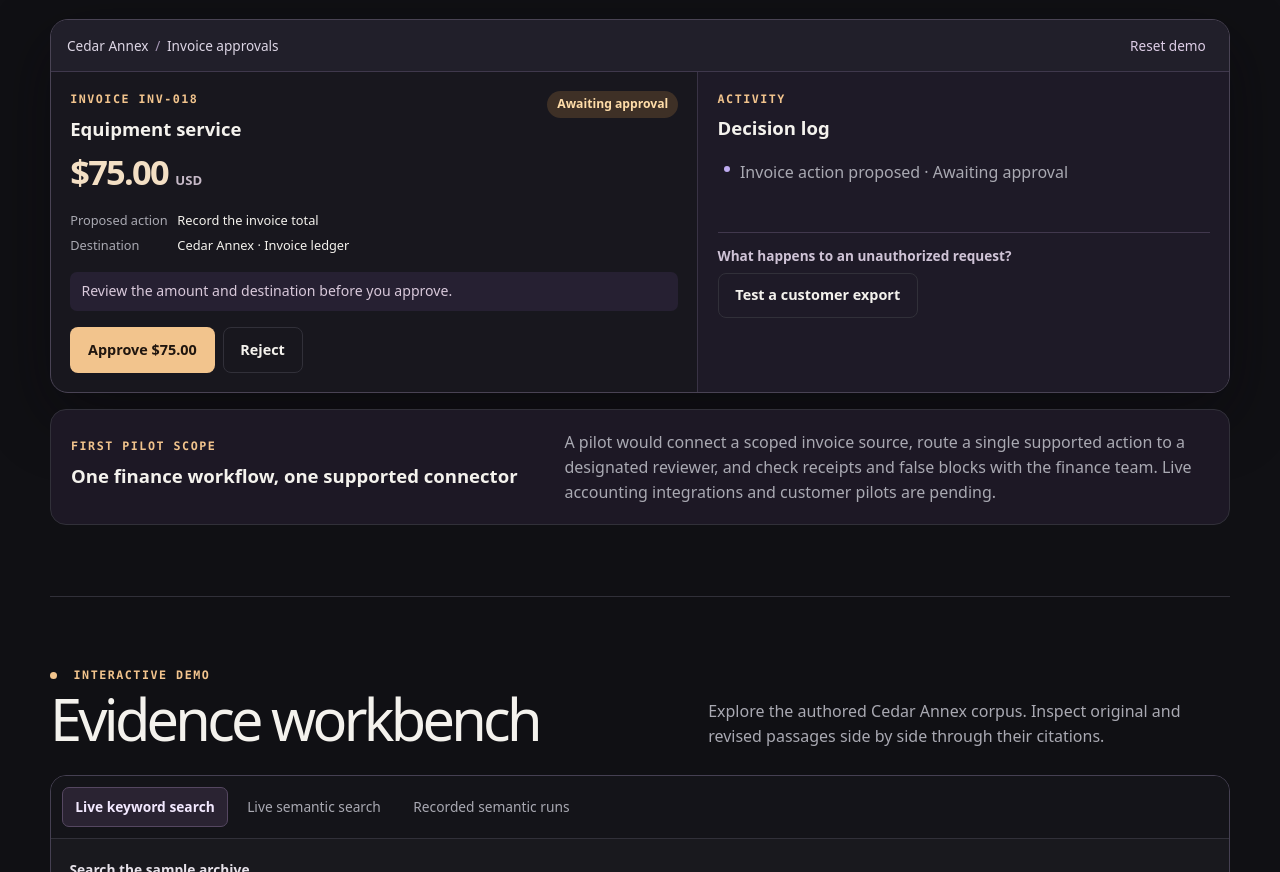
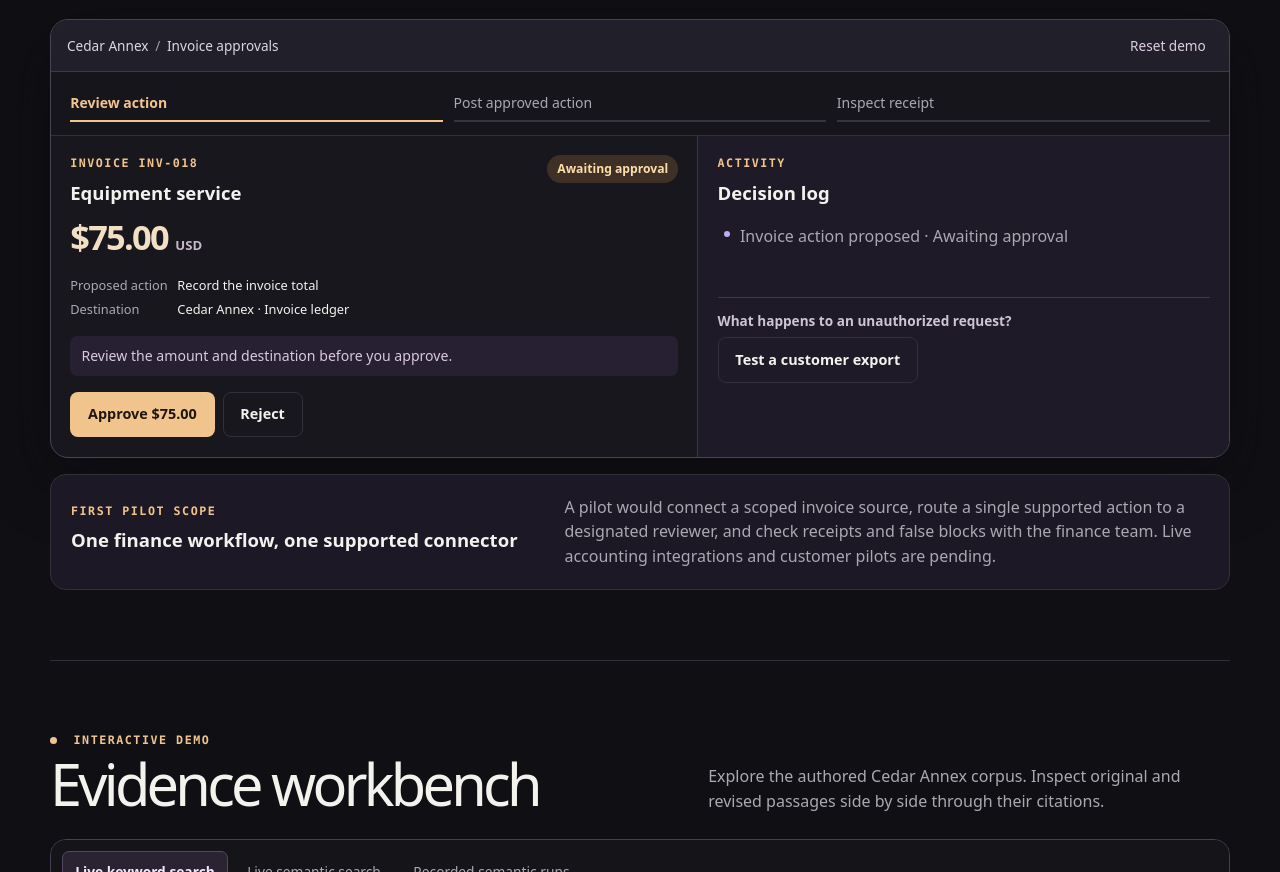
Before and after one commit to Hassan043/agentgate-site, a plain HTML site: page index.html in a window 1280 px wide. Shown: the part 1008-1880 px from the top of the page. Drawn offline with Linux system fonts and the light colour scheme.

Commit message:
Show live review progress in the public invoice demo

```diff
--- a/controls.mjs
+++ b/controls.mjs
@@ -24,6 +24,7 @@ export function transition(current, action) {
 
 if (typeof document !== 'undefined') {
   const buttons = [...document.querySelectorAll('[data-control]')];
+  const stages = [...document.querySelectorAll('[data-stage]')];
   const labels = { pending: 'Awaiting approval', approved: 'Approved', rejected: 'Rejected', executed: 'Receipt recorded', cancelled: 'Cancelled' };
   const hints = {
     pending: 'Review the amount and destination before you approve.',
@@ -34,6 +35,13 @@ if (typeof document !== 'undefined') {
   };
   let current = transition(null, 'reset');
   function render() {
+    const stage = { pending: 'review', approved: 'post', executed: 'receipt' }[current.state];
+    const activeIndex = stages.findIndex(item => item.dataset.stage === stage);
+    stages.forEach((item, index) => {
+      if (index === activeIndex) item.setAttribute('aria-current', 'step');
+      else item.removeAttribute('aria-current');
+      item.classList.toggle('is-complete', activeIndex >= 0 && index < activeIndex);
+    });
     document.querySelector('#approval-state').textContent = labels[current.state];
     document.querySelector('#review-workspace').dataset.state = current.state;
     document.querySelector('#review-hint').textContent = hints[current.state];
--- a/index.html
+++ b/index.html
@@ -6,9 +6,9 @@
   <meta name="description" content="AgentGate explores verifiable evidence and enforceable tool access for AI agents. Try the public Docsearch workbench.">
   <meta name="theme-color" content="#101014">
   <title>AgentGate — Traceable evidence for AI agents</title>
-  <link rel="stylesheet" href="./styles.css?v=7">
+  <link rel="stylesheet" href="./styles.css?v=8">
   <script type="module" src="./archive.mjs?v=4"></script>
-  <script type="module" src="./controls.mjs?v=6"></script>
+  <script type="module" src="./controls.mjs?v=7"></script>
 </head>
 <body>
 <a class="skip" href="#main">Skip to content</a>
@@ -40,6 +40,11 @@
     <div class="section-heading"><div><p class="eyebrow"><i></i> Public sandbox</p><h2 id="controls-title">An invoice is waiting for you.</h2></div><p>You’re the reviewer for Cedar Annex. Decide whether to record this sample invoice and watch what reaches the simulated ledger.</p></div>
     <div class="review-workspace" id="review-workspace" data-state="pending">
       <div class="review-menubar"><span>Cedar Annex <b aria-hidden="true">/</b> Invoice approvals</span><button type="button" class="quiet" data-control="reset">Reset demo</button></div>
+      <ol class="demo-progress" aria-label="Invoice demo progress">
+        <li data-stage="review" aria-current="step">Review action</li>
+        <li data-stage="post">Post approved action</li>
+        <li data-stage="receipt">Inspect receipt</li>
+      </ol>
       <div class="control-preview">
         <article class="control-card review-record"><div class="review-heading"><div><p class="eyebrow">Invoice INV-018</p><h3>Equipment service</h3></div><span class="review-state" id="approval-state" role="status">Awaiting approval</span></div>
           <p class="invoice-amount">$75.00 <small>USD</small></p>
--- a/styles.css
+++ b/styles.css
@@ -47,3 +47,29 @@
   .demo-map a { transition: none; }
   .demo-map a:hover { transform: none; }
 }
+
+.demo-progress {
+  display: grid;
+  grid-template-columns: repeat(3, minmax(0, 1fr));
+  gap: .65rem;
+  margin: 0;
+  padding: .85rem 1.2rem;
+  list-style: none;
+  background: #17151c;
+  border-bottom: 1px solid var(--line);
+}
+.demo-progress li {
+  color: var(--muted);
+  padding: .4rem 0;
+  border-bottom: 2px solid #393340;
+  font-size: .875rem;
+  transition: color .2s, border-color .2s;
+}
+.demo-progress li[aria-current="step"] { color: var(--gold); border-color: var(--gold); font-weight: 700; }
+.demo-progress li.is-complete { color: var(--text); border-color: #9a8ac5; }
+@media (max-width: 420px) {
+  .demo-progress { gap: .45rem; padding-inline: .8rem; }
+}
+@media (prefers-reduced-motion: reduce) {
+  .demo-progress li { transition: none; }
+}
```
